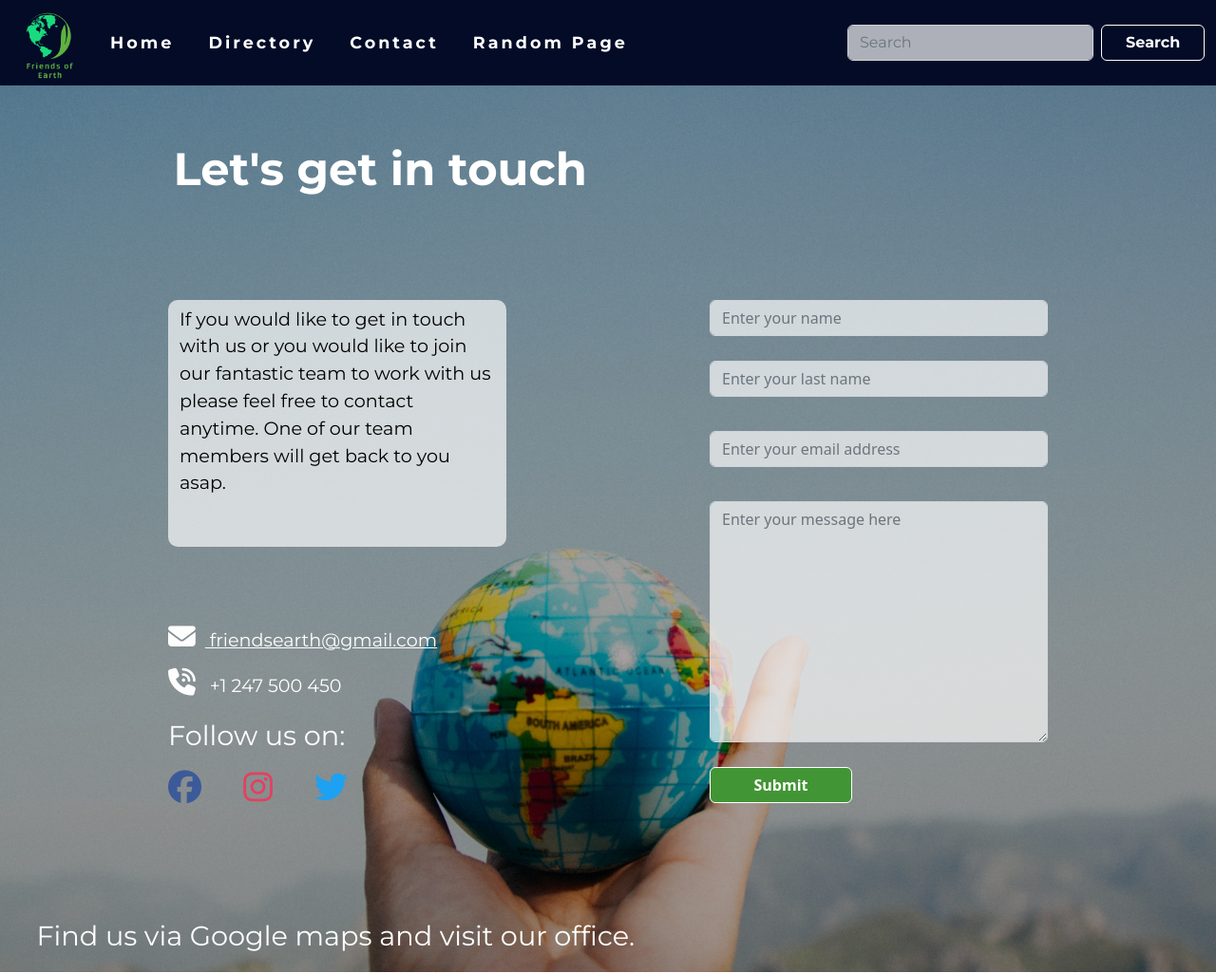
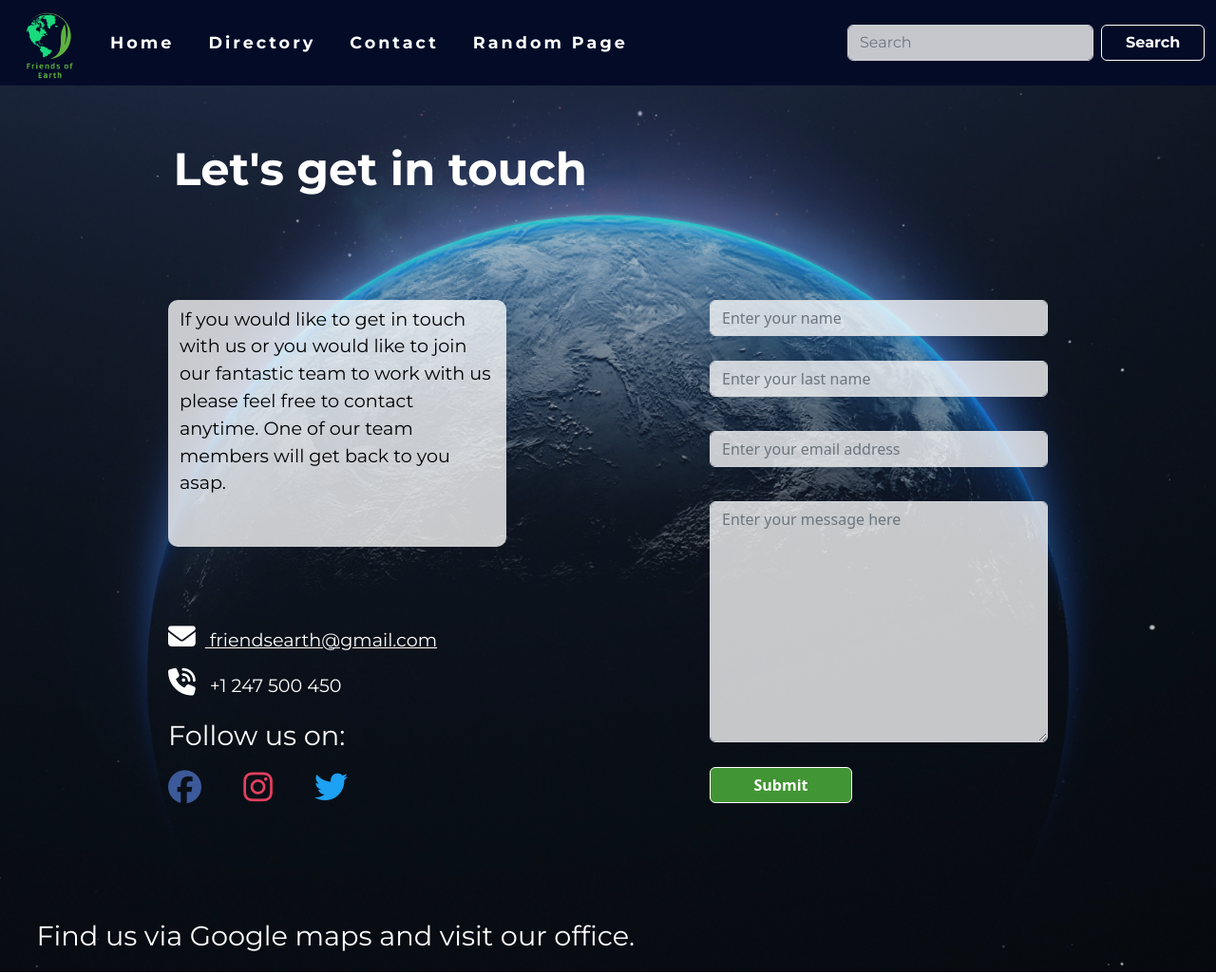
Before and after one commit to lpewton/Feb-2023-Hackathon, a Django app: page /contact/ in a window 1280 px wide. Shown: the top 1025 px of the page at 95% size. Run offline with Django 3.2, Linux system fonts and the light colour scheme; some libraries are stand-ins or nearby versions; some web fonts are replaced.

Commit message:
Update bckg-img on contact page

```diff
--- a/static/css/style.css
+++ b/static/css/style.css
@@ -84,7 +84,7 @@ footer {
 /* contact page styles here*/
 .wrapper-info {
 
-    background: linear-gradient(rgba(0, 0, 0, 0.3), rgba(0, 0, 0, 0.4)), url(../project-img/bckg-img.jpg) center center / cover no-repeat;
+    background: linear-gradient(rgba(0, 0, 0, 0.2), rgba(0, 0, 0, 0.2)), url(../project-img/bckg.jpg) center center / cover no-repeat;
 }
 
 .info {
@@ -119,7 +119,7 @@ footer {
 .info-contact {
     margin-bottom: 80px;
     padding: 6px 12px;
-    background-color: #ffffffac;
+    background-color: #ffffffc4;
     color: black;
     border-radius: 10px;
     height: 260px;
@@ -190,7 +190,7 @@ footer {
 }
 
 .form-control {
-    background-color: #ffffffac;
+    background-color: #ffffffc4;
 }
 
 /*Single NGO page*/
@@ -281,7 +281,7 @@ footer {
 
 /*Responsiveness*/
 
-@media  screen and (max-width: 850px) {
+@media screen and (max-width: 850px) {
 
     /*Footer*/
     footer {
@@ -301,6 +301,7 @@ footer {
 }
 
 @media screen and (max-width: 450px) {
+
     /*Footer*/
     footer {
         font-size: small;
@@ -310,6 +311,7 @@ footer {
         font-size: medium;
         margin: 0 10px;
     }
+
     /*Directory*/
     .ngo-card {
         margin-bottom: 2rem;
```
Also changed, not shown: static/project-img/bckg-img.jpg (deleted), static/project-img/bckg.jpg (added), static/project-img/contact-bckg-img.jpg (deleted).
